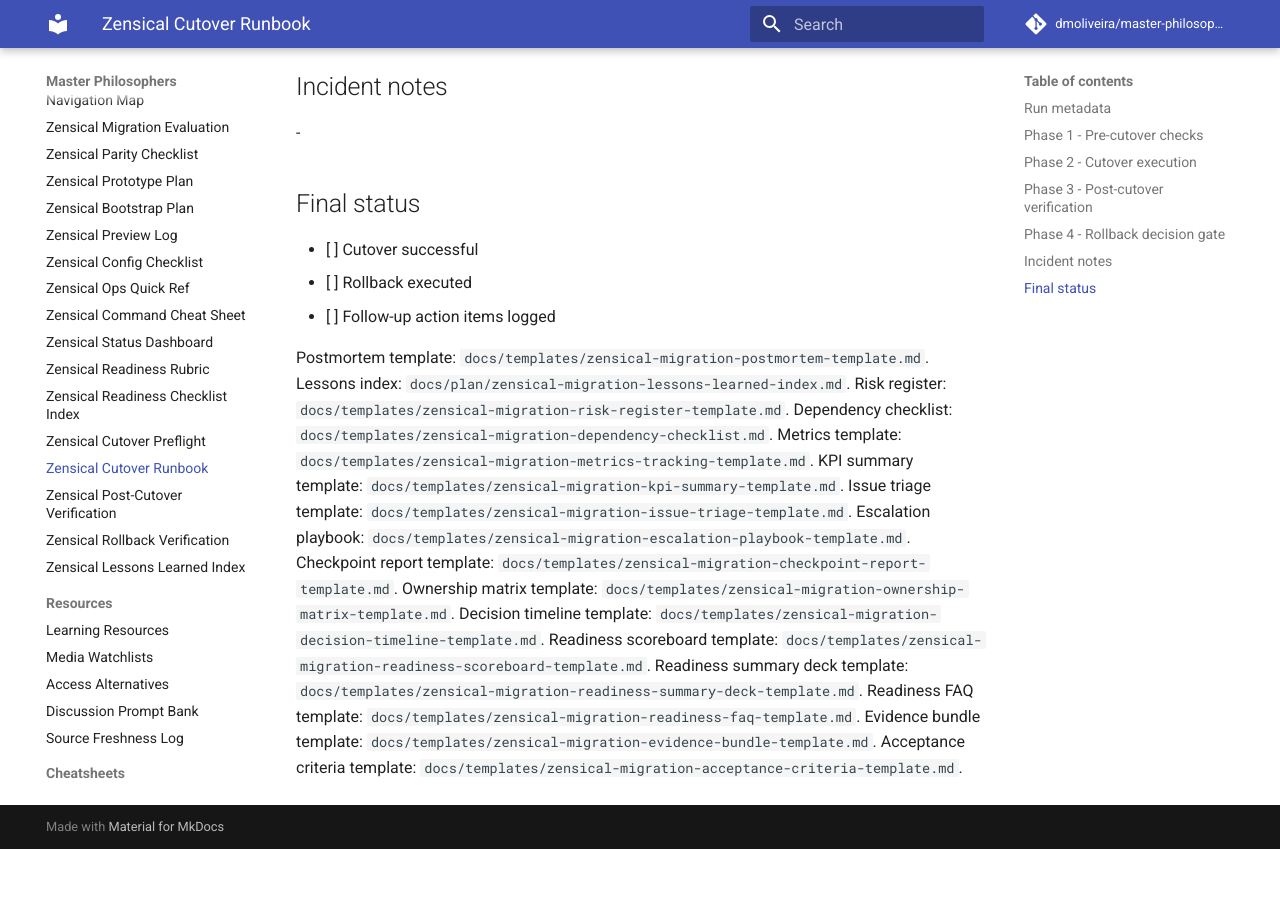
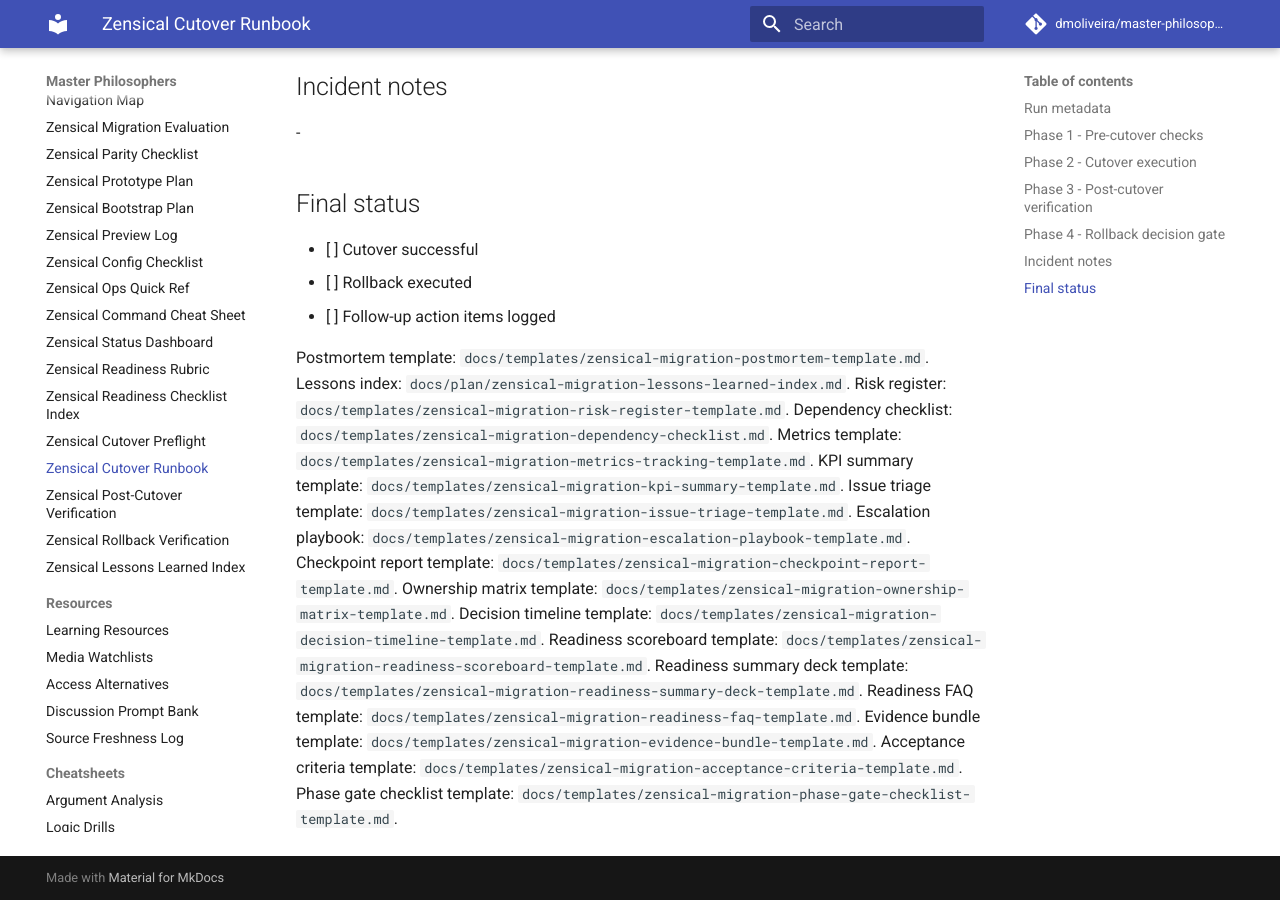
Before and after one commit to dmoliveira/master-philosophers, an MkDocs documentation site: the page built from docs/plan/zensical-cutover-runbook-template.md, in a window 1280 px wide and 900 px high, scrolled down 1447 px. Built offline with MkDocs 1.6.1 and Material for MkDocs 9.7.7, drawn with Linux system fonts in a browser that asks for light colours; comment, search, counter and statistics services are not loaded; before the commit the page ends 2296 px from its top, so only the background shows below that.

Commit message:
docs wire phase gate checklist template into migration docs

```diff
--- a/docs/plan/zensical-cutover-runbook-template.md
+++ b/docs/plan/zensical-cutover-runbook-template.md
@@ -70,3 +70,4 @@
 Readiness FAQ template: `docs/templates/zensical-migration-readiness-faq-template.md`.
 Evidence bundle template: `docs/templates/zensical-migration-evidence-bundle-template.md`.
 Acceptance criteria template: `docs/templates/zensical-migration-acceptance-criteria-template.md`.
+Phase gate checklist template: `docs/templates/zensical-migration-phase-gate-checklist-template.md`.
```
Also changed, not shown: README.md (+1 -0 lines), docs/template-library.md (+1 -0 lines).
